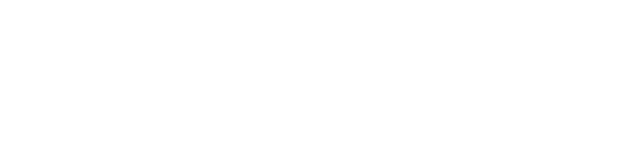
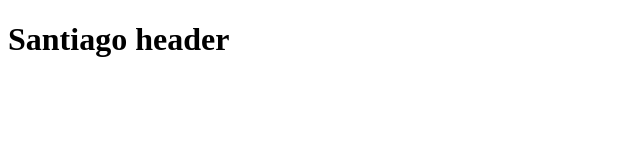
Before and after one commit to SantiagoMejorada/practica-unir-e, a plain HTML site: page index.html in a window 1280 px wide. Shown: the whole page, without its empty margins (0-640 px from the left). Drawn offline with Linux system fonts and the light colour scheme.

Commit message:
Santiago PR commit

```diff
--- a/index.html
+++ b/index.html
@@ -6,6 +6,6 @@
     <title>Document</title>
 </head>
 <body>
-
+    <h1>Santiago header</h1>
 </body>
 </html>
```
